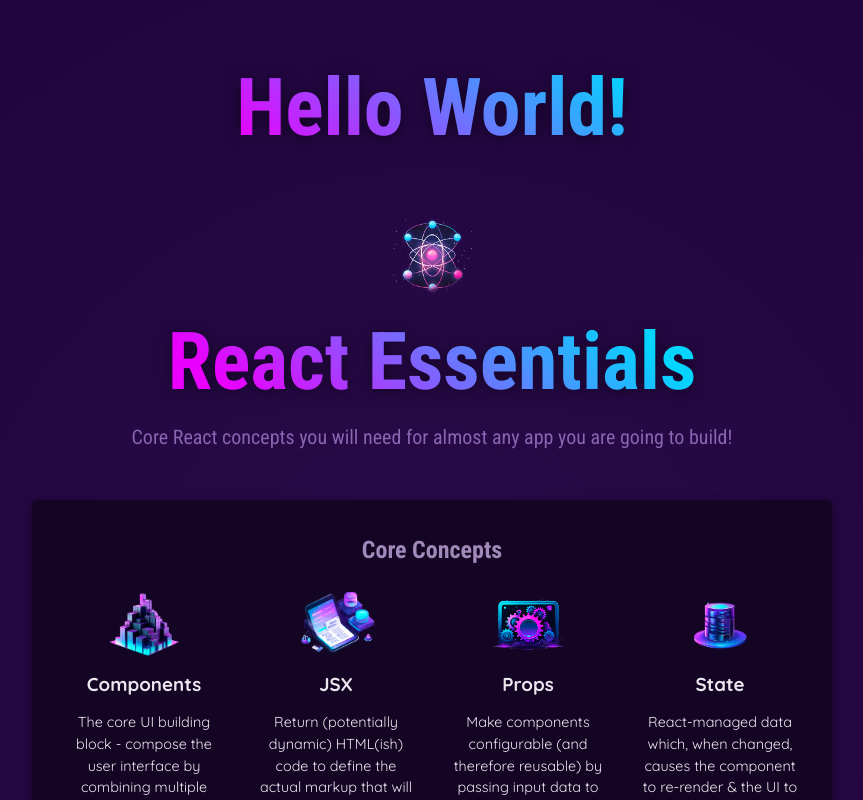
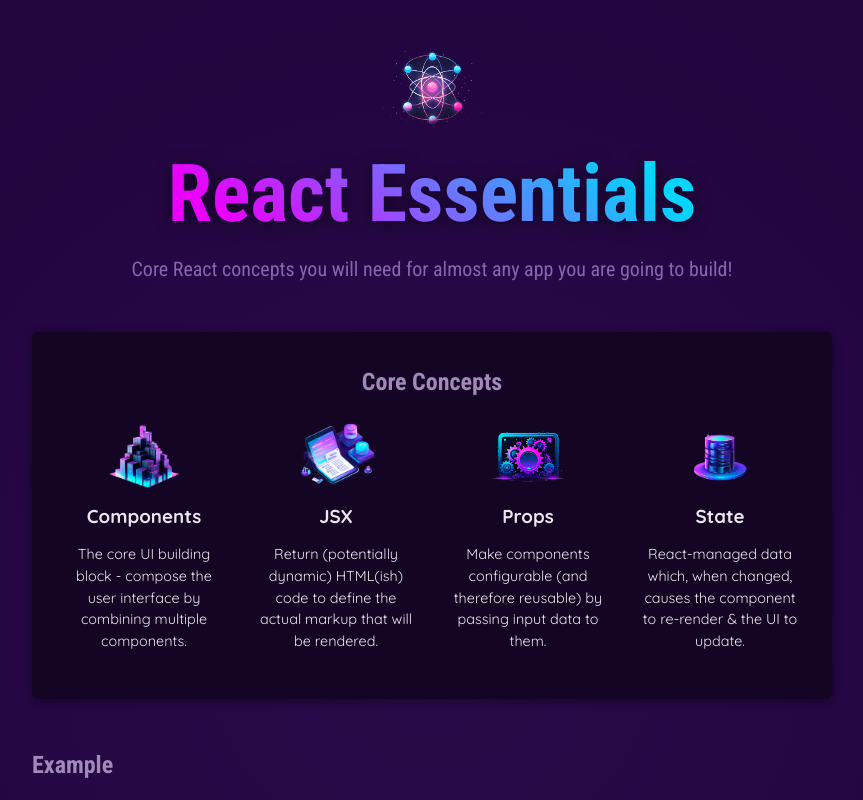
Before and after one commit to wako057/react-tutorial, a React (Vite) app: page / in a window 1280 px wide. Shown: the top 800 px of the page, without its empty margins (208-1071 px from the left). Built offline with nearby package versions, Linux system fonts and the light colour scheme.

Commit message:
feat: course 61 - Fragment

```diff
--- a/src/App.jsx
+++ b/src/App.jsx
@@ -26,8 +26,7 @@ function App() {
     }
     console.log('APP COMPONENT EXECUTING');
     return (
-        <div>
-            <header><h1>Hello World!</h1></header>
+        <>
             <Header/>
             <main>
                 <section id="core-concepts">
@@ -49,7 +48,7 @@ function App() {
                 </section>
                 <h2>Time to get started!</h2>
             </main>
-        </div>
+        </>
     );
 }
 
```
